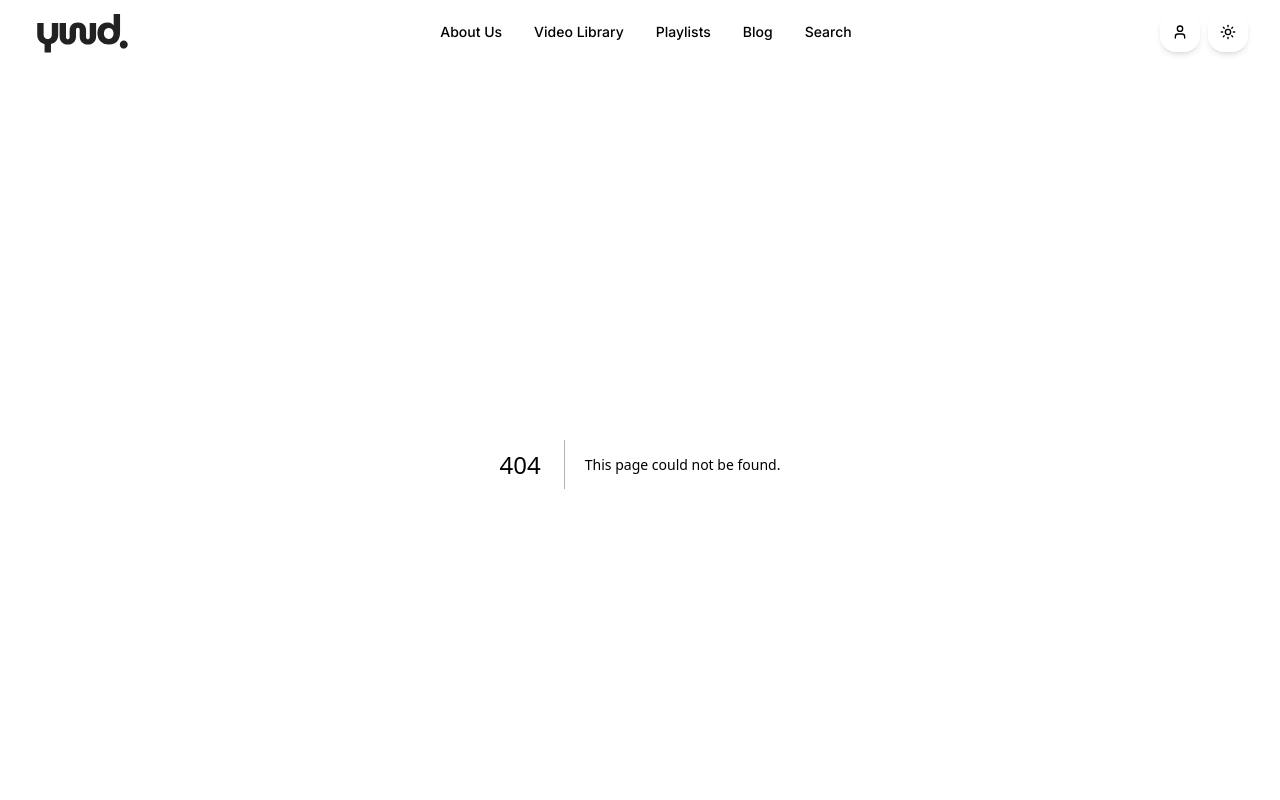
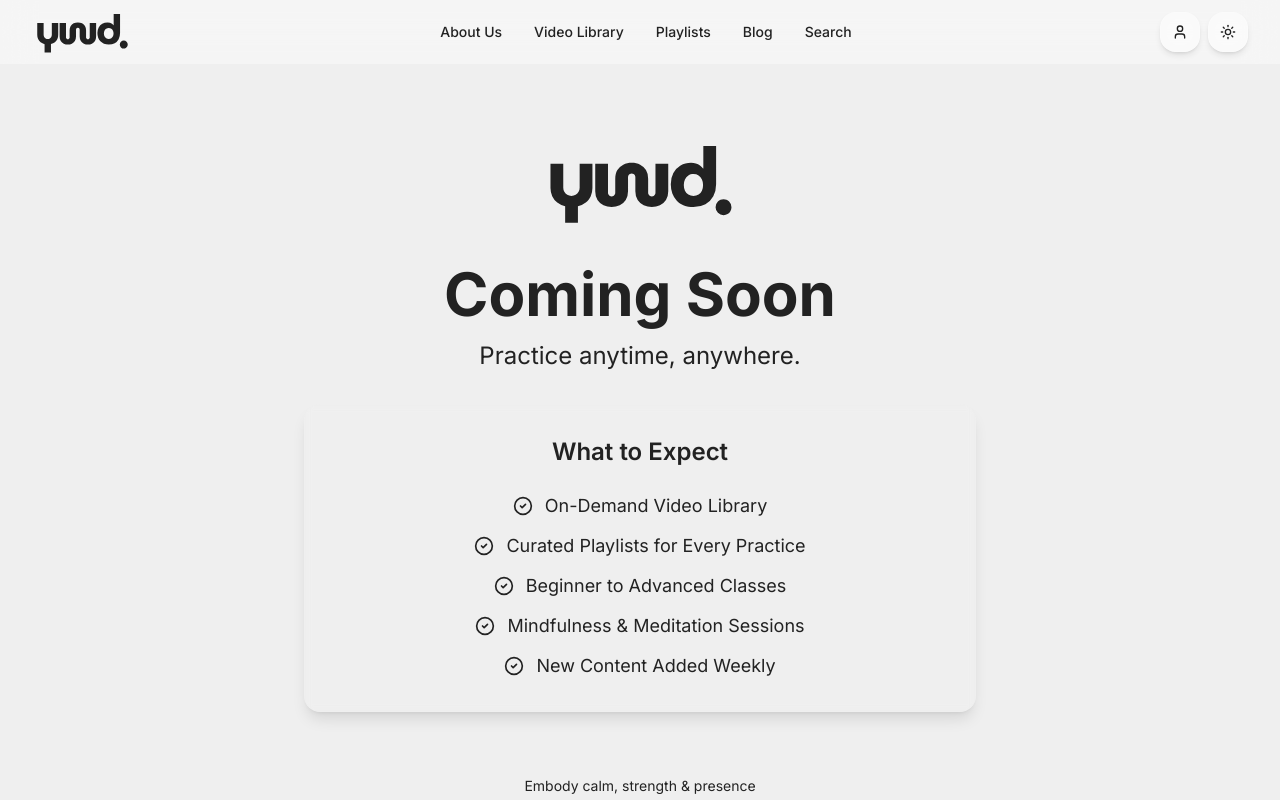
Before and after one commit to asyncasana/ywd, a Next.js app: page /coming-soon in a window 1280 px wide. Before the commit this address had no page. Shown: the top 800 px of the page. Built offline with nearby package versions, Linux system fonts and the light colour scheme.

Commit message:
Add coming soon page

```diff
--- /dev/null
+++ b/src/app/coming-soon/page.tsx
@@ -0,0 +1,87 @@
+import type { Metadata } from "next";
+import Image from "next/image";
+import { CheckCircle2 } from "lucide-react";
+
+export const metadata: Metadata = {
+  title: "Coming Soon | Yoga With Dash",
+  description: "Practice anytime, anywhere. Coming soon.",
+  robots: {
+    index: false,
+    follow: false,
+  },
+};
+
+/**
+ * Public Coming Soon page shown during maintenance mode
+ * This page is accessible to all visitors while the site is under construction
+ */
+export default function ComingSoonPage() {
+  const features = [
+    "On-Demand Video Library",
+    "Curated Playlists for Every Practice",
+    "Beginner to Advanced Classes",
+    "Mindfulness & Meditation Sessions",
+    "New Content Added Weekly",
+  ];
+
+  return (
+    <div className="min-h-screen bg-gradient-to-br from-background via-background to-secondary/20 flex items-center justify-center p-4">
+      <div className="max-w-2xl w-full text-center space-y-8">
+        {/* Logo */}
+        <div className="flex justify-center mb-8">
+          <Image
+            src="/logo-light.svg"
+            alt="Yoga With Dash"
+            width={200}
+            height={60}
+            className="dark:hidden"
+            priority
+          />
+          <Image
+            src="/logo-dark.svg"
+            alt="Yoga With Dash"
+            width={200}
+            height={60}
+            className="hidden dark:block"
+            priority
+          />
+        </div>
+
+        {/* Main Content */}
+        <div className="space-y-4">
+          <h1 className="text-4xl md:text-6xl font-bold text-foreground">
+            Coming Soon
+          </h1>
+          <p className="text-xl md:text-2xl text-muted-foreground">
+            Practice anytime, anywhere.
+          </p>
+        </div>
+
+        {/* Features List */}
+        <div className="bg-card/50 backdrop-blur-sm rounded-2xl p-8 space-y-4 shadow-lg">
+          <h2 className="text-2xl font-semibold text-foreground mb-6">
+            What to Expect
+          </h2>
+          <ul className="space-y-3">
+            {features.map((feature) => (
+              <li
+                key={feature}
+                className="flex items-center justify-center gap-3 text-lg text-muted-foreground"
+              >
+                <CheckCircle2 className="h-5 w-5 text-primary flex-shrink-0" />
+                <span>{feature}</span>
+              </li>
+            ))}
+          </ul>
+        </div>
+
+        {/* Tagline */}
+        <div className="pt-8">
+          <p className="text-sm text-muted-foreground">
+            Embody calm, strength & presence
+          </p>
+        </div>
+      </div>
+    </div>
+  );
+}
```
Also changed, not shown: middleware.ts (added, +108 -0 lines).
